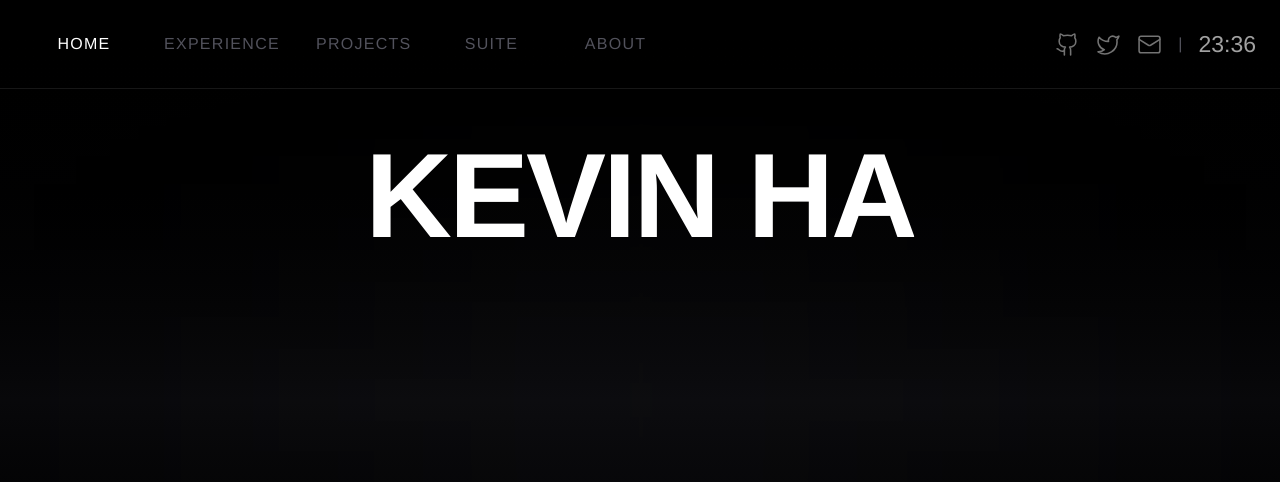
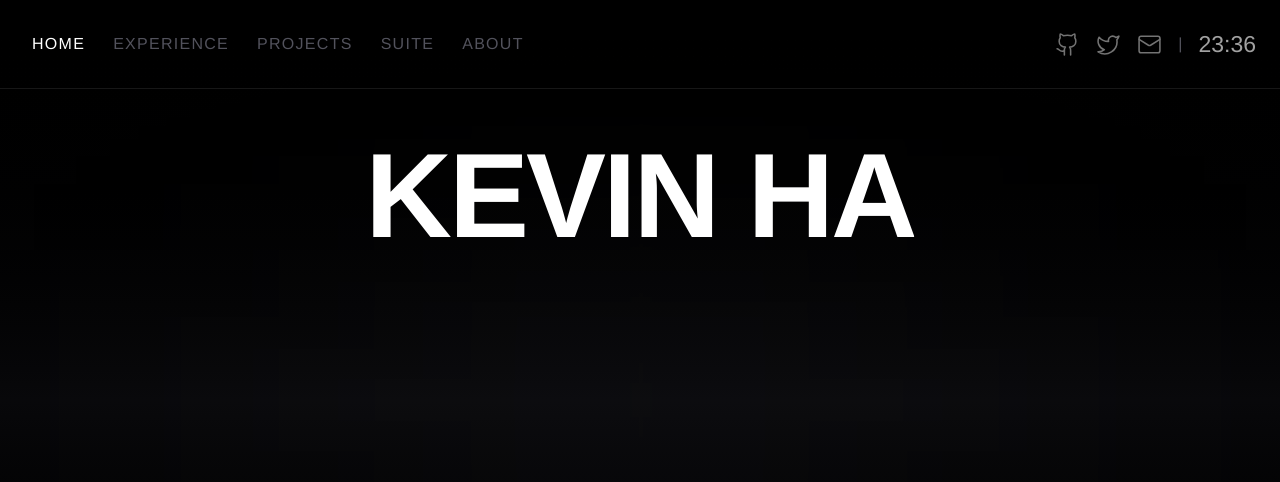
Before and after one commit to kevinh81760/kevOS, a Next.js app in the folder apps/web/: page / in a window 1280 px wide. Shown: the top 482 px of the page. Built offline with nearby package versions, Linux system fonts and the light colour scheme.

Commit message:
feat: tab fade animation

```diff
--- /dev/null
+++ b/apps/web/components/animations/TabFade.tsx
@@ -0,0 +1,8 @@
+/**
+ * TabFade - Animation utility for smooth text color transitions
+ *
+ * Provides 300ms ease-out transition for navbar tab color changes.
+ * Only the active tab fades in; inactive tabs remain static.
+ */
+
+export const tabFadeTransition = "transition-colors duration-300 ease-out";
--- a/apps/web/components/navbar/NavBar.jsx
+++ b/apps/web/components/navbar/NavBar.jsx
@@ -18,7 +18,7 @@ export default function NavBar() {
 
   return (
     <nav className="flex items-center justify-between p-6 border-b border-neutral-900">
-      <div className="flex gap-1">
+      <div className="flex gap-3">
         {items.map(item => (
           <NavItem
             key={item.href}
--- a/apps/web/components/navbar/NavItem.jsx
+++ b/apps/web/components/navbar/NavItem.jsx
@@ -1,12 +1,14 @@
 import Link from "next/link";
 import { cn } from "@/lib/utils";
+import { tabFadeTransition } from "@/components/animations/TabFade";
 
 export default function NavItem({ href, children, active }) {
   return (
     <Link
       href={href}
       className={cn(
-        "text-medium font-medium tracking-[0.08em] uppercase text-zinc-600 hover:text-zinc-400 text-center min-w-[120px] px-4 py-2 rounded-full",
+        tabFadeTransition,
+        "text-medium font-medium tracking-[0.08em] uppercase text-zinc-600 hover:text-zinc-400 text-center px-2 py-2 rounded-full",
         active ? "text-white hover:text-white" : "bg-transparent"
       )}
     >
```
